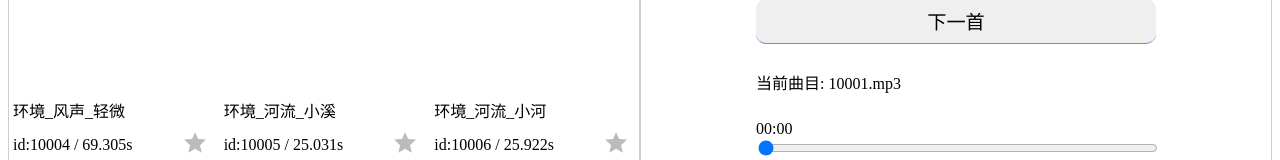
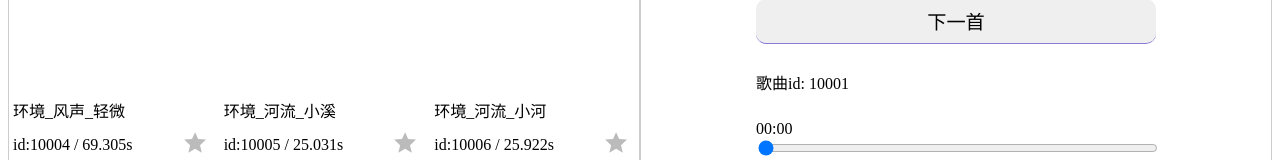
Before and after one commit to xiaomoL444/ugc-sound-effect-player, a Vue app: page / in a window 1280 px wide. Shown: the part 279-439 px from the top of the page. Built offline with nearby package versions, Linux system fonts and the light colour scheme; the HTML template or start-up script is replaced by a standard one.

Commit message:
修改了播放器id显示

```diff
--- a/src/components/MusicBox.vue
+++ b/src/components/MusicBox.vue
@@ -5,7 +5,7 @@
         <button @click="nextTrack">下一首</button>
 
         <div v-if="currentTrackSrc">
-            <p>当前曲目: {{ currentTrackSrc.split('/').pop() }}</p>
+            <p>歌曲id: {{ currentTrackSrc.split('/').pop().split('.')[0] }}</p>
         </div>
 
         <!-- 时间进度 -->
```
